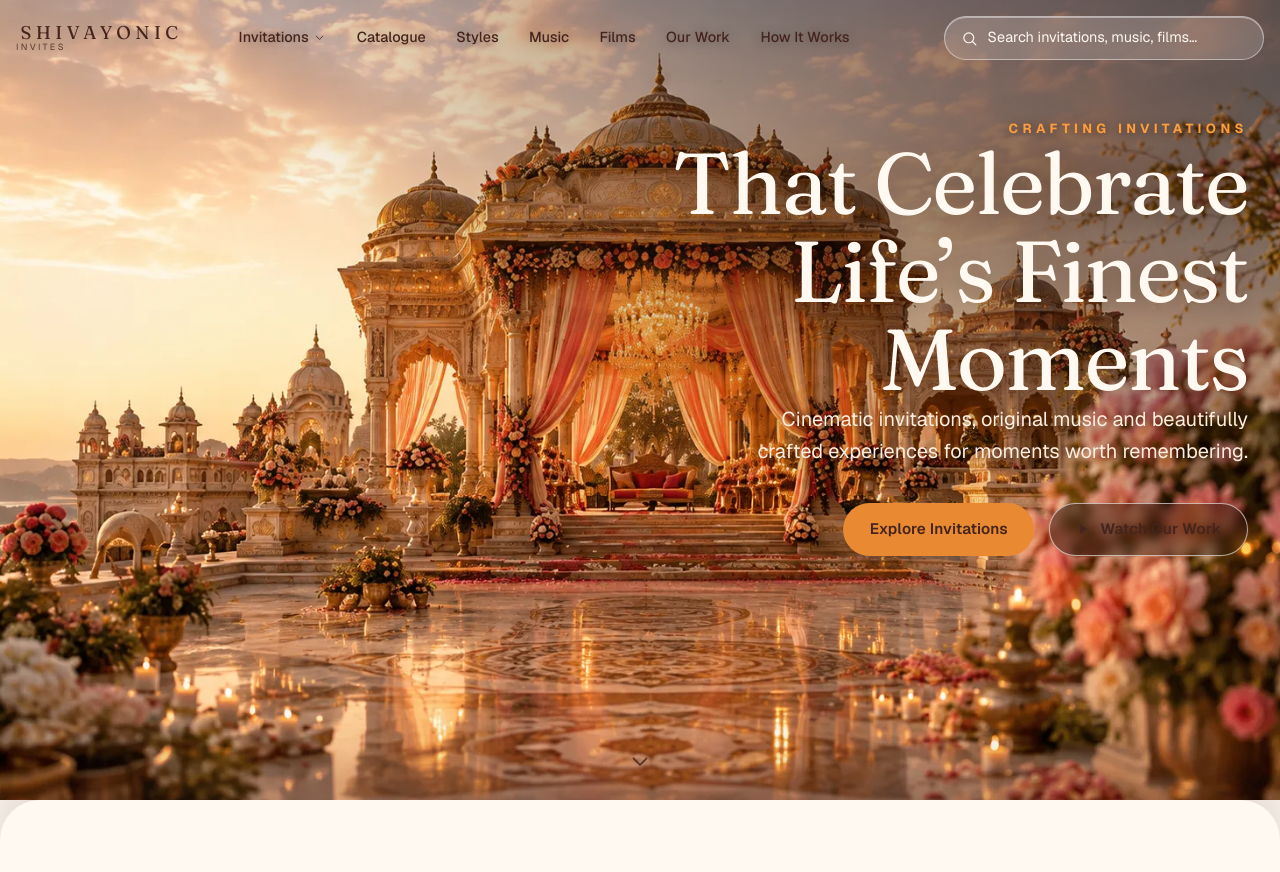
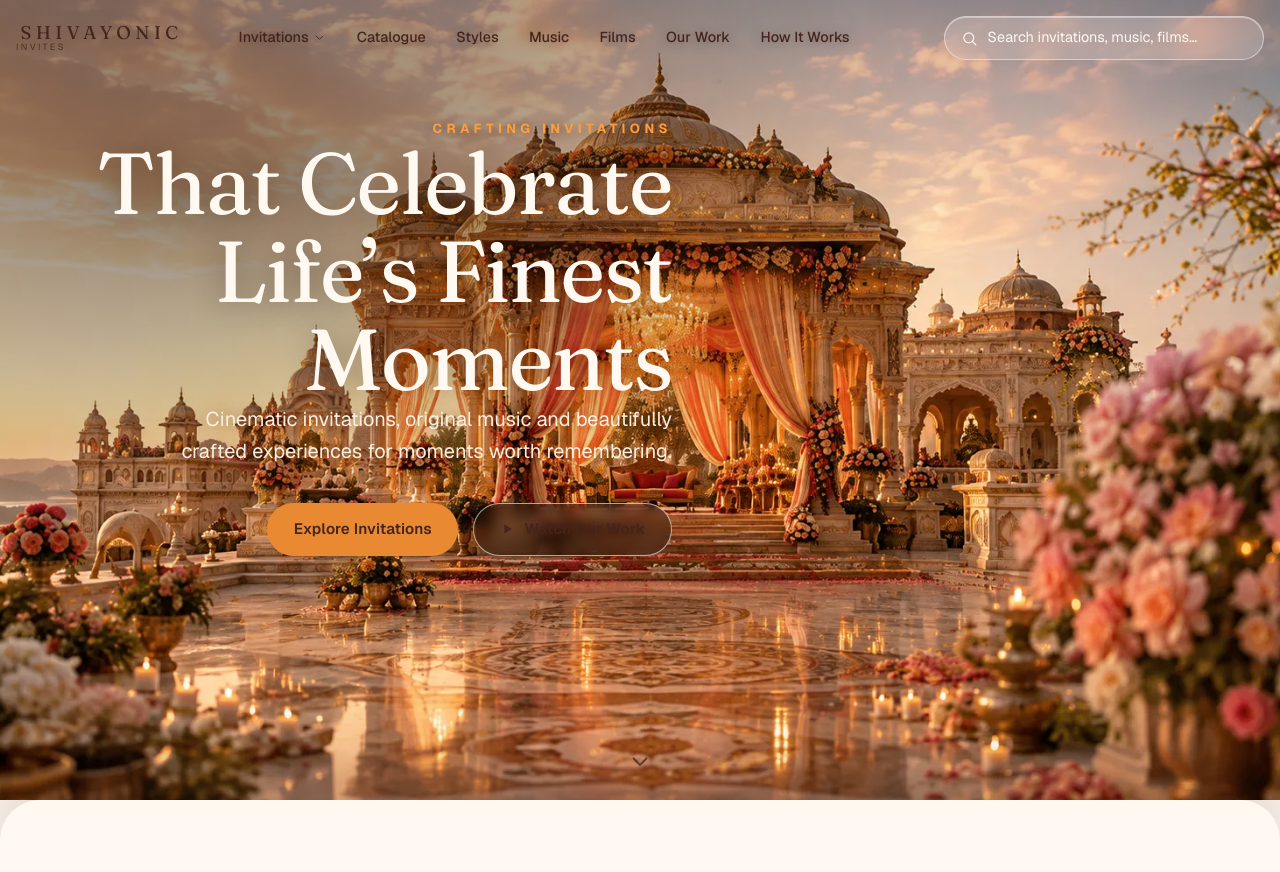
Before and after one commit to ipcplindia/shivayonic-invites, a Next.js app: page / in a window 1280 px wide. Shown: the top 872 px of the page. Built offline with nearby package versions, Linux system fonts and the light colour scheme.

Commit message:
style(public): hero copy to top-left, right-aligned
Co-Authored-By: Claude Opus 5 <noreply@anthropic.com>

```diff
--- a/src/features/public/public-sections.css
+++ b/src/features/public/public-sections.css
@@ -300,8 +300,8 @@
   inset: 0;
   z-index: 2;
   background:
-    radial-gradient(90% 70% at 82% 22%, rgb(40 20 10 / 0.42) 0%, transparent 62%),
-    linear-gradient(200deg, rgb(40 20 10 / 0.34) 0%, transparent 45%);
+    radial-gradient(90% 70% at 18% 22%, rgb(40 20 10 / 0.42) 0%, transparent 62%),
+    linear-gradient(160deg, rgb(40 20 10 / 0.34) 0%, transparent 45%);
 }
 
 .heroInner {
@@ -309,7 +309,7 @@
   z-index: 3;
   width: calc(100% - 4rem);
   max-width: 40rem;
-  margin: 0 2rem 0 auto;
+  margin: 0 auto 0 2rem;
   padding-top: 118px;
   display: flex;
   flex-direction: column;
```
